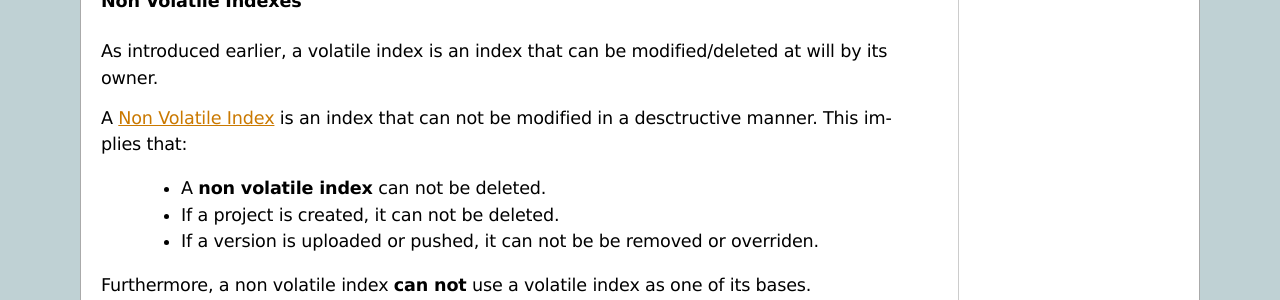
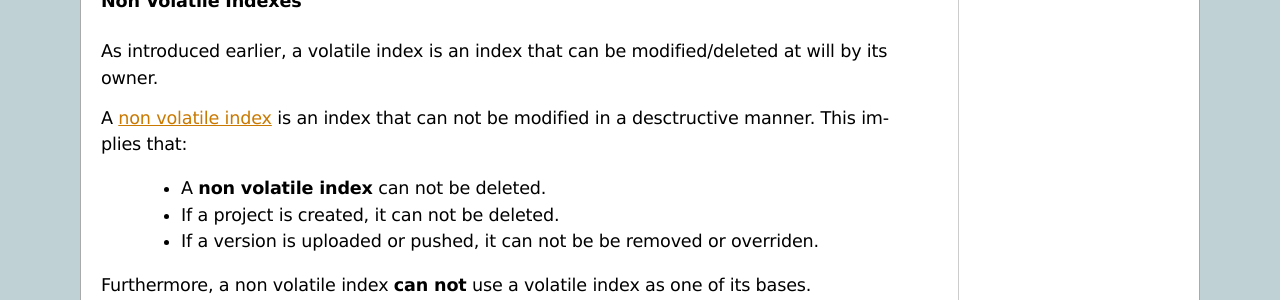
Before and after one commit to devpi/devpi, a Sphinx documentation site: the page built from doc/userman/devpi_concepts.rst, in a window 1280 px wide and 900 px high, scrolled down 3123 px. Shown: the part 152-452 px from the top of the window. Built offline with Sphinx 7.4.7, drawn with Linux system fonts in a browser that asks for light colours.

Commit message:
Forgot one change for previous check-in

```diff
--- a/doc/userman/devpi_concepts.rst
+++ b/doc/userman/devpi_concepts.rst
@@ -165,7 +165,7 @@ Non Volatile Indexes
 As introduced earlier, a volatile index is an index that can be modified/deleted
 at will by its owner.
 
-A :term:`Non Volatile Index` is an index that can not be modified in a desctructive
+A :term:`non volatile index` is an index that can not be modified in a desctructive
 manner. This implies that:
 
    * A **non volatile index** can not be deleted.
```
